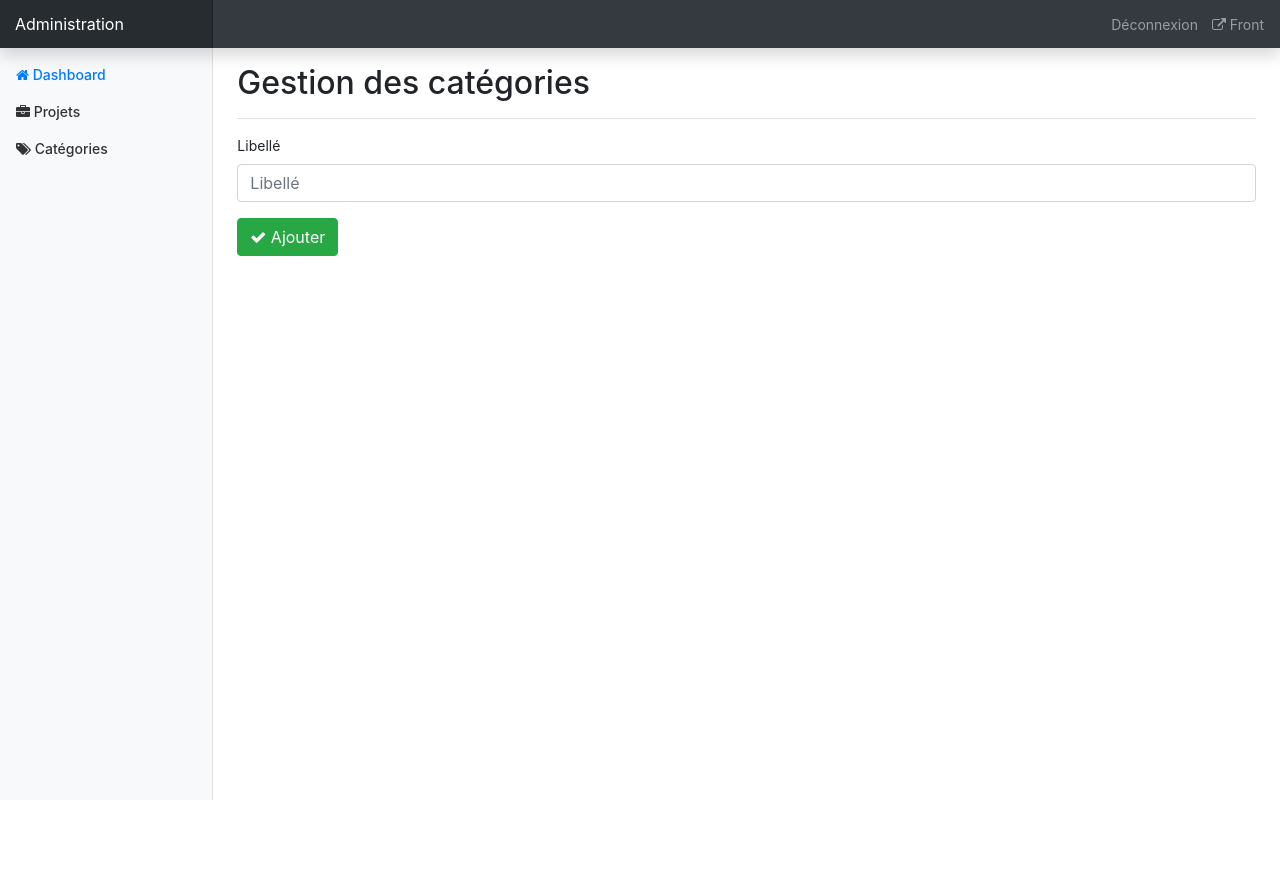
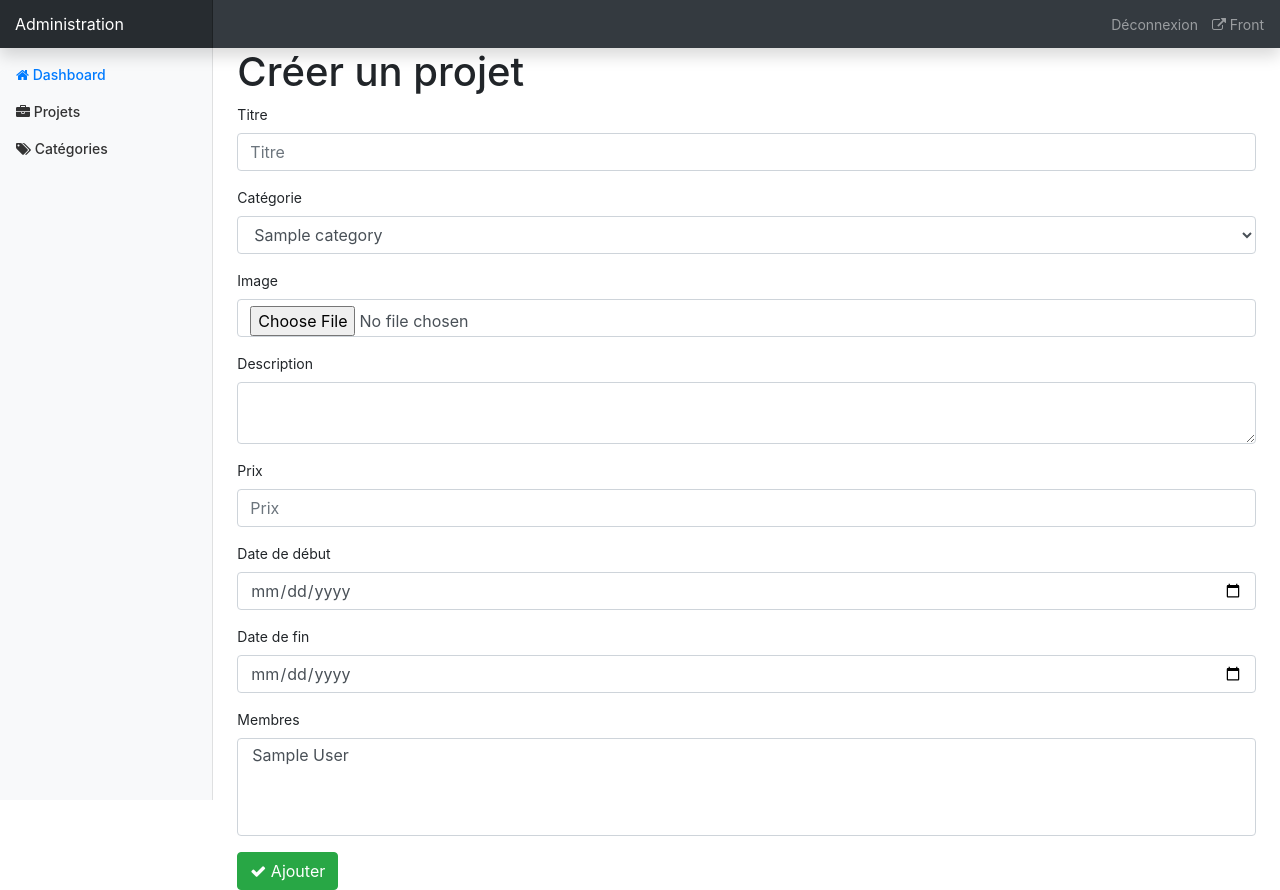
Before and after one commit to PHGL666/ecolidaire, a PHP site: page /admin/crud/project/create-form.php in a window 1280 px wide. Before the commit the page ends 800 px from the top, so only its background shows below. Run offline with PHP 8.4, Linux system fonts and the light colour scheme; the visitor is signed in with stand-in values (Sample User, id 1); tables that the repository leaves empty or names only in its code hold one stand-in row (values such as "Sample post"); some libraries are stand-ins or nearby versions.

Commit message:
Formulaire ajout projet

```diff
--- a/admin/crud/project/create-form.php
+++ b/admin/crud/project/create-form.php
@@ -1,12 +1,58 @@
-<?php require_once __DIR__ . "/../../layout/header.php"; ?>
+<?php
+require_once __DIR__ . "/../../../model/database.php";
 
-    <div class="d-flex justify-content-between flex-wrap flex-md-nowrap align-items-center pt-3 pb-2 mb-3 border-bottom">
-        <h1 class="h2">Gestion des catégories</h1>
-    </div>
+$categories = getAllRows("category");
+$members = getAllRows("member");
+
+require_once __DIR__ . "/../../layout/header.php";
+?>
+
+    <h1>Créer un projet</h1>
+
     <form method="post" action="create-query.php">
         <div class="form-group">
-            <label>Libellé</label>
-            <input type="text" name="label" class="form-control" placeholder="Libellé" required>
+            <label>Titre</label>
+            <input type="text" name="title" class="form-control" placeholder="Titre" required>
+        </div>
+        <div class="form-group">
+            <label>Catégorie</label>
+            <select name="category_id" class="form-control">
+                <?php foreach ($categories as $category) : ?>
+                    <option value="<?= $category["id"]; ?>">
+                        <?= $category["label"]; ?>
+                    </option>
+                <?php endforeach; ?>
+            </select>
+        </div>
+        <div class="form-group">
+            <label>Image</label>
+            <input type="file" name="picture" class="form-control" required>
+        </div>
+        <div class="form-group">
+            <label>Description</label>
+            <textarea name="description" class="form-control"></textarea>
+        </div>
+        <div class="form-group">
+            <label>Prix</label>
+            <input type="number" name="price" class="form-control" placeholder="Prix" required>
+        </div>
+        <div class="form-group">
+            <label>Date de début</label>
+            <input type="date" name="date_start" class="form-control" required>
+        </div>
+        <div class="form-group">
+            <label>Date de fin</label>
+            <input type="date" name="date_end" class="form-control">
+        </div>
+        <div class="form-group">
+            <label>Membres</label>
+            <select name="member_ids[]" multiple class="form-control">
+                <?php foreach ($members as $member) : ?>
+                    <option value="<?= $member["id"]; ?>">
+                        <?= $member["firstname"] . " " . $member["lastname"]; ?>
+                    </option>
+                <?php endforeach; ?>
+            </select>
         </div>
         <button type="submit" class="btn btn-success">
             <i class="fa fa-check"></i>
```
